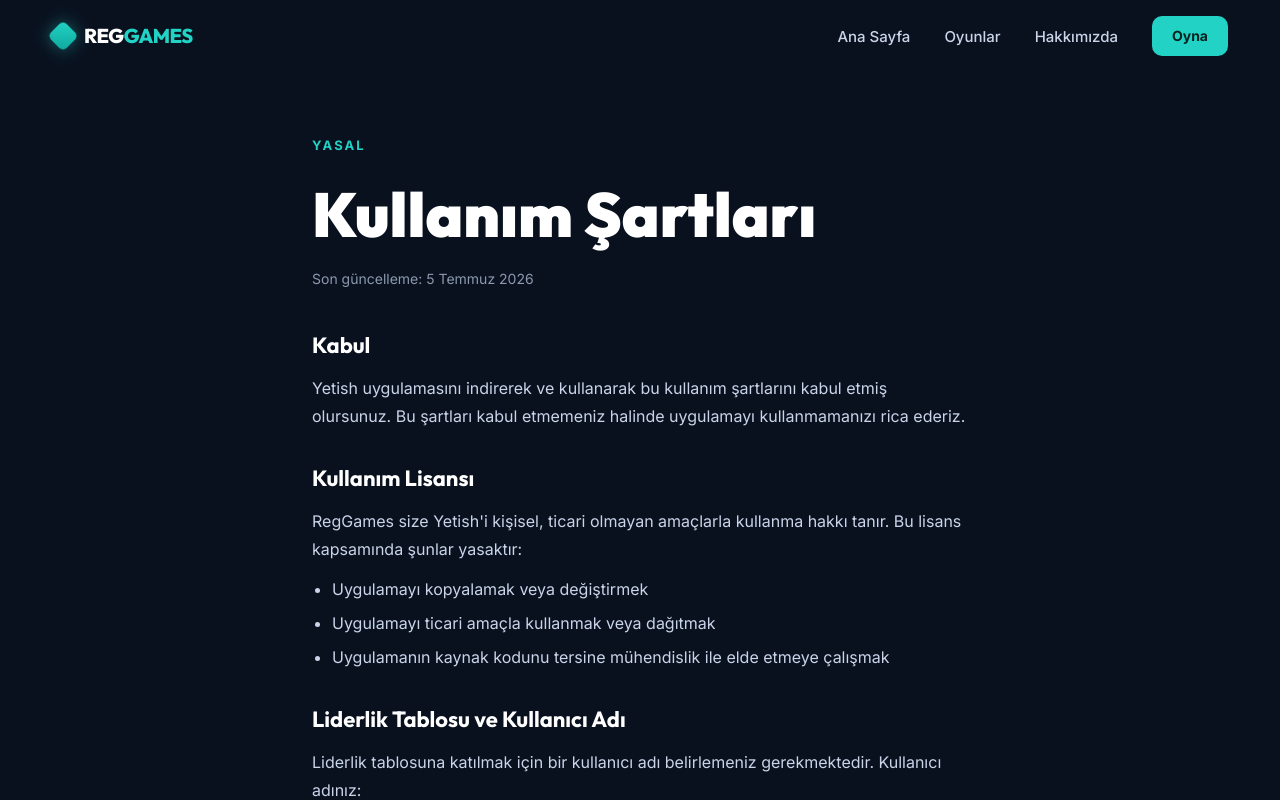
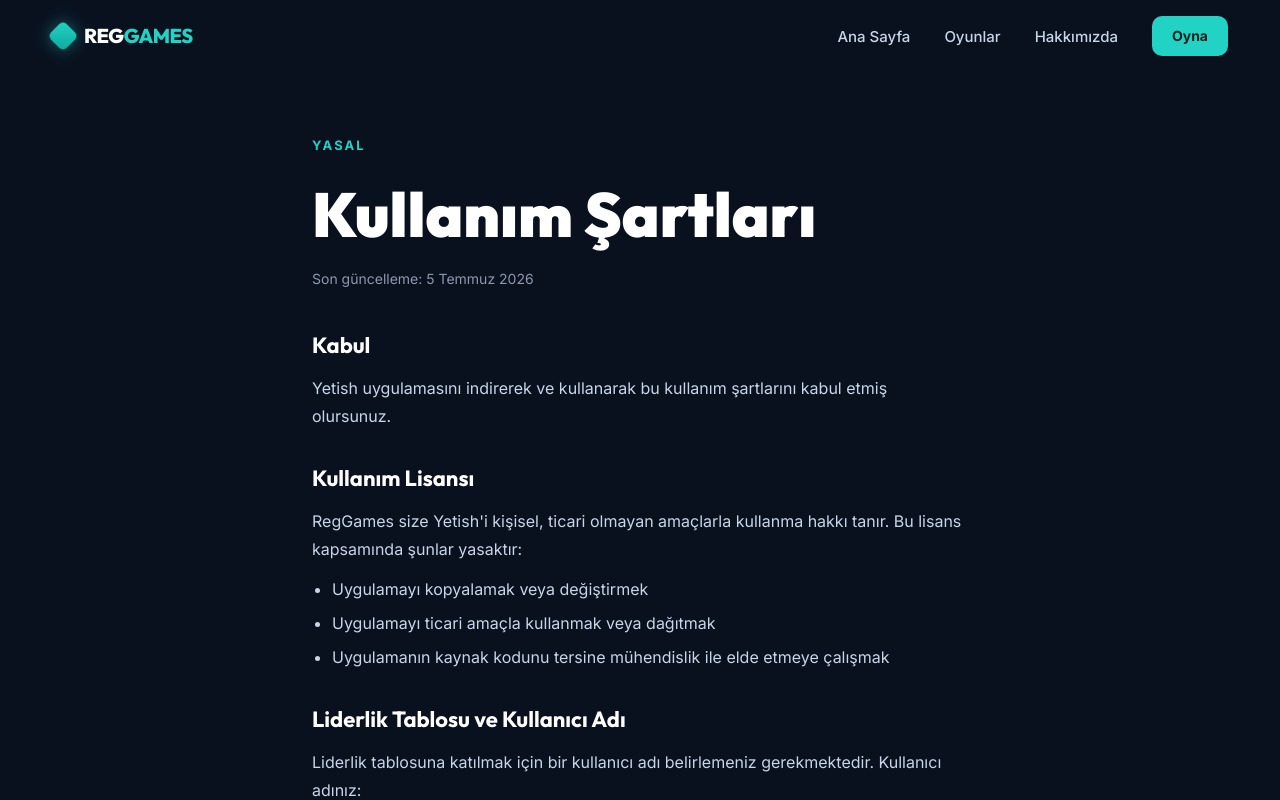
Before and after one commit to resulekremgumus/reggames-web, a Next.js app: page /sartlar in a window 1280 px wide. Shown: the top 800 px of the page. Built offline with nearby package versions, Linux system fonts and the light colour scheme.

Commit message:
Sartlar sayfasindan kabul etmeme cumlesini kaldir

```diff
--- a/src/app/sartlar/page.tsx
+++ b/src/app/sartlar/page.tsx
@@ -11,7 +11,6 @@ export default function TermsPage() {
       <LegalSection title="Kabul">
         <p>
           Yetish uygulamasını indirerek ve kullanarak bu kullanım şartlarını kabul etmiş olursunuz.
-          Bu şartları kabul etmemeniz halinde uygulamayı kullanmamanızı rica ederiz.
         </p>
       </LegalSection>
 
```
